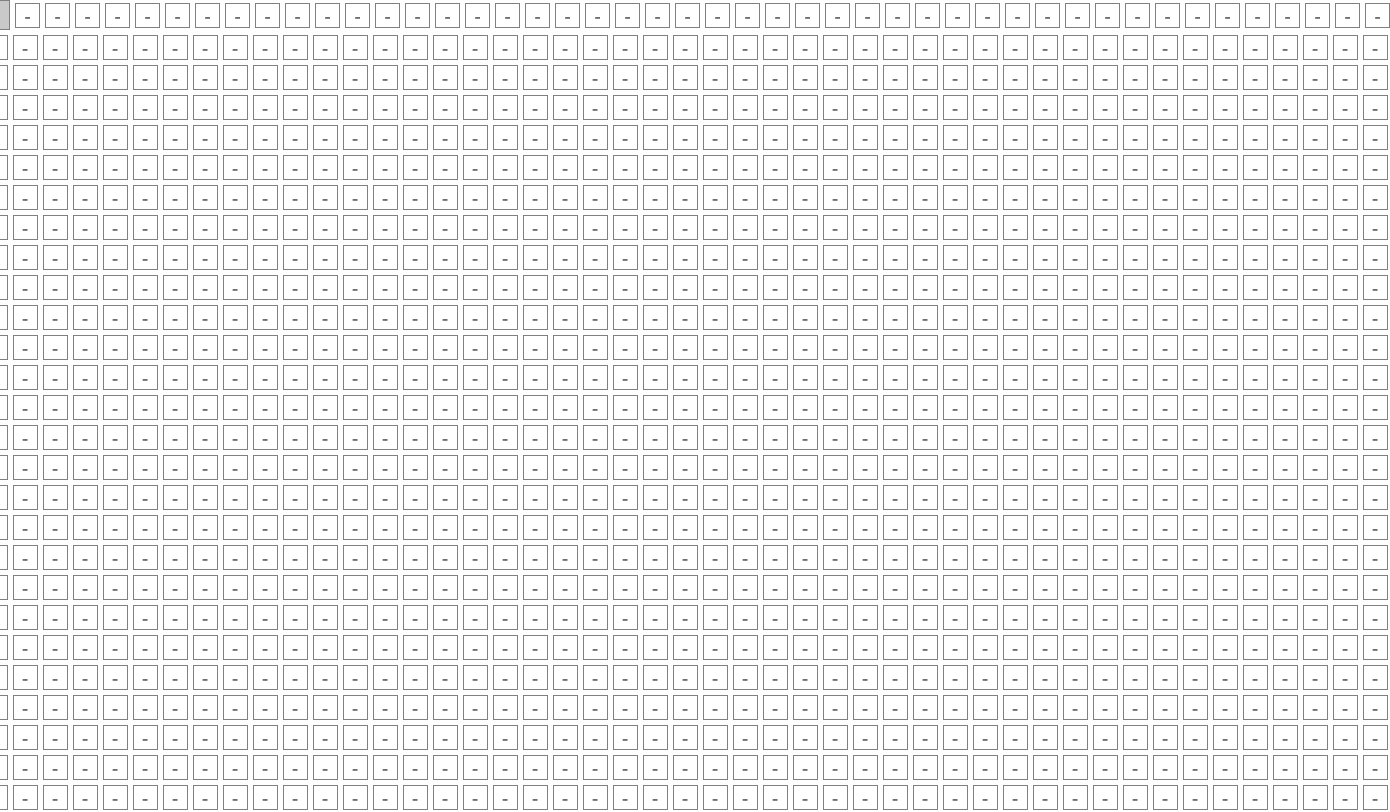
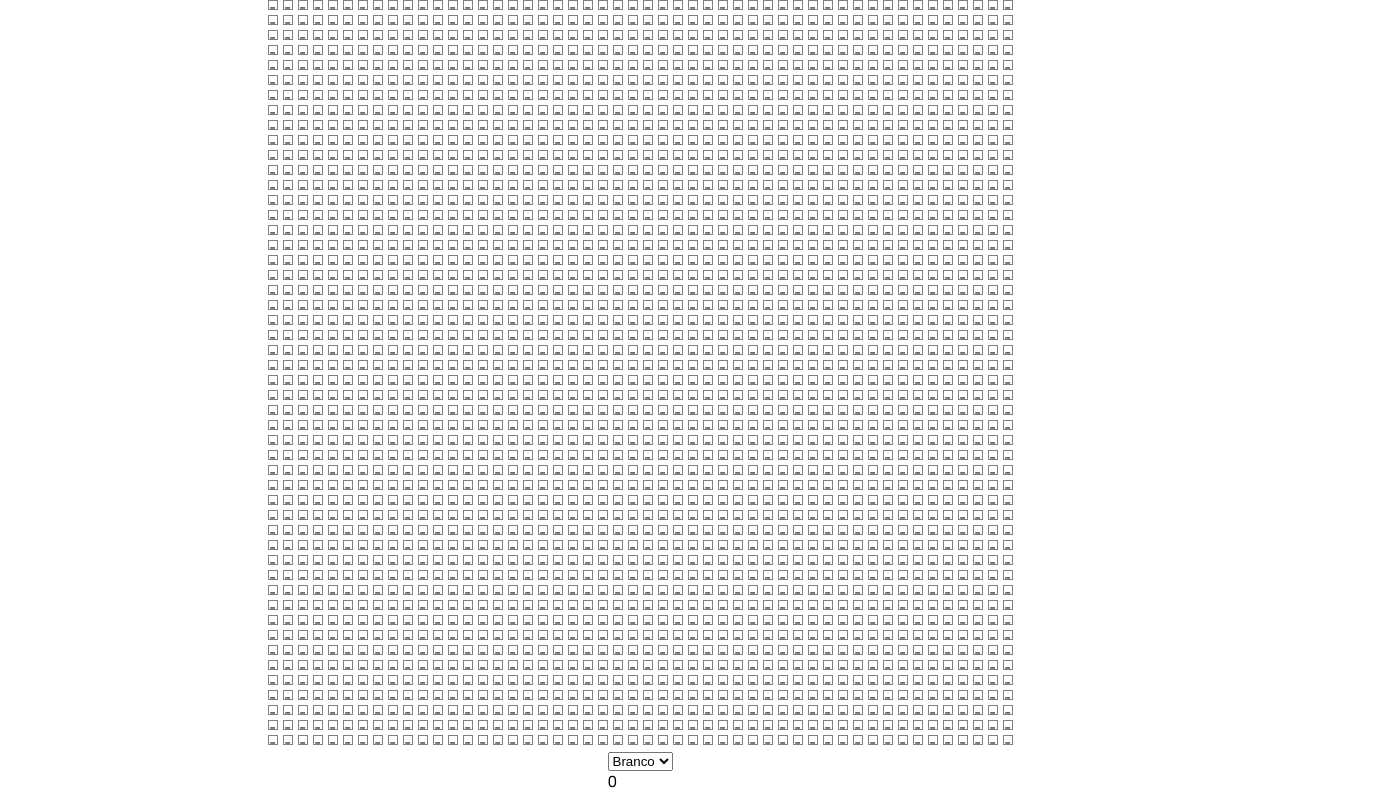
Before and after one commit to BeedinM/mat, a Next.js app: page / in a window 1280 px wide. Shown: the top 812 px of the page, 1390 px wide, since content can reach past the window. Built offline with nearby package versions, Linux system fonts and the light colour scheme.

Commit message:
att tamanho celula

```diff
--- a/components/celula/celula.module.css
+++ b/components/celula/celula.module.css
@@ -3,8 +3,8 @@
     justify-content: center;
     align-items: center;
 
-    width: 25px;
-    height: 25px;
+    width: 10px;
+    height: 10px;
 
     border: solid 1px grey;
 
@@ -12,8 +12,8 @@
 }
 
     .celula:hover {
-        width: 30px;
-        height: 30px;
+        width: 15px;
+        height: 15px;
 
         cursor: pointer;
 
```
